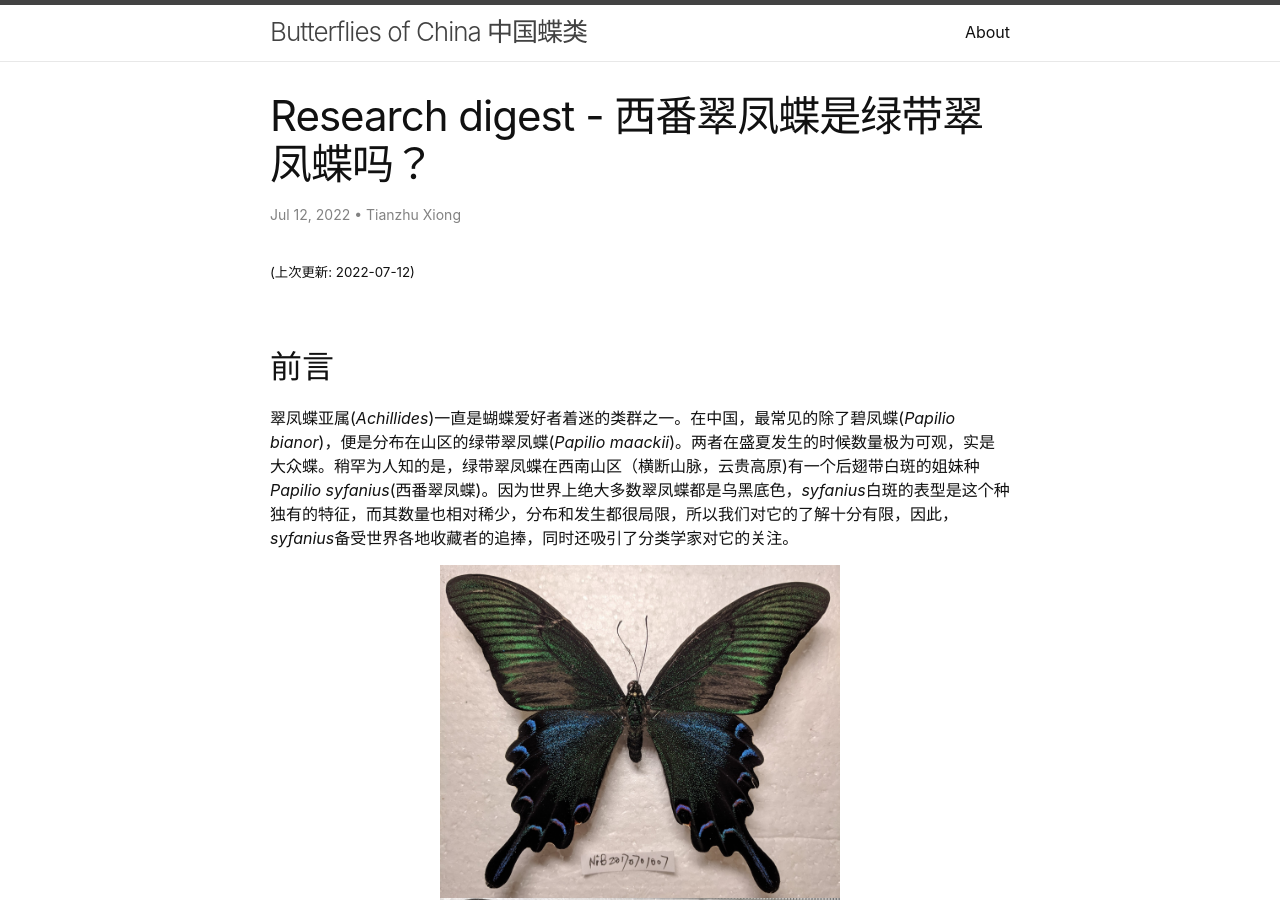
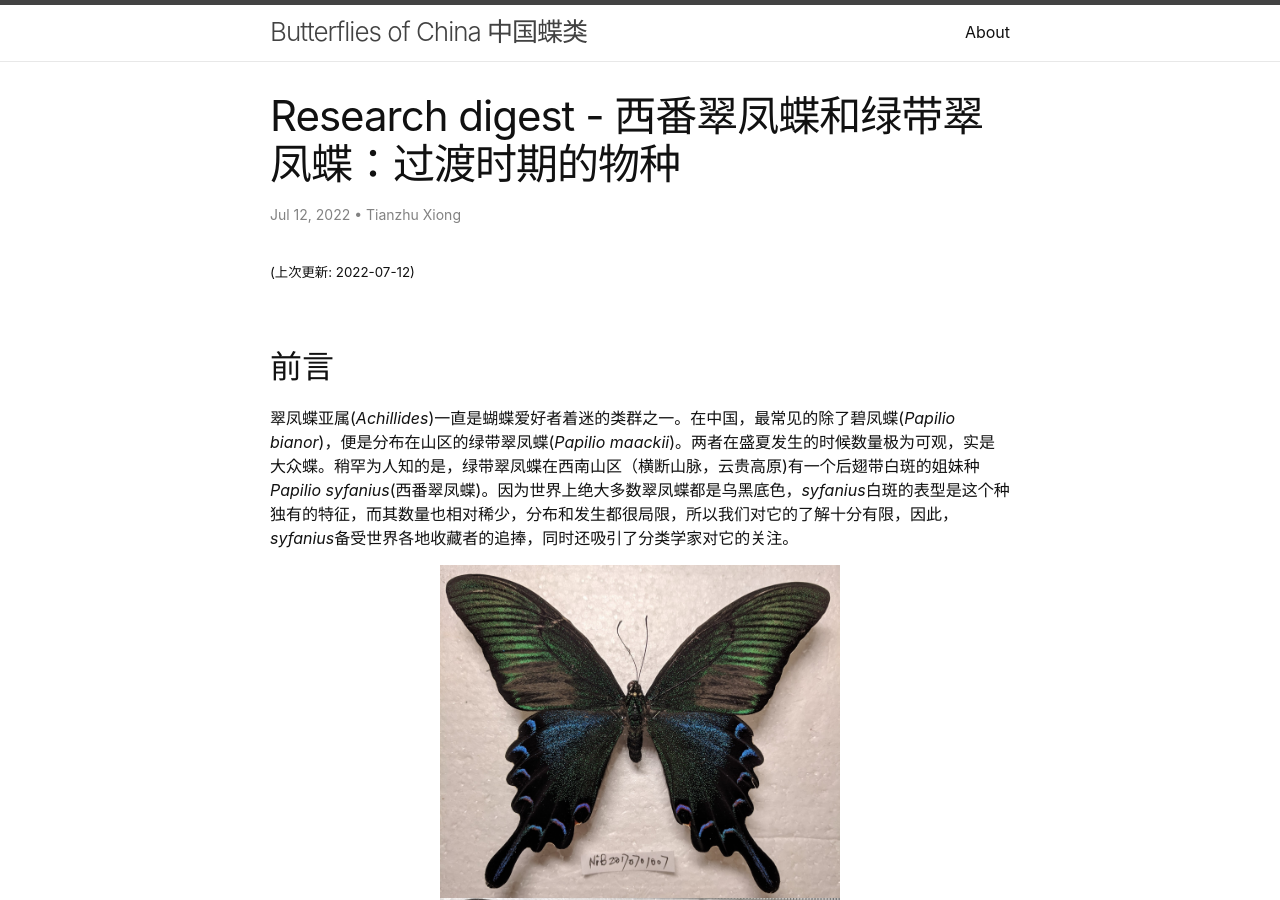
Before and after one commit to tzxiong/Butterflies-of-China, a Jekyll site: the page built from _posts/2022-07-12-maackii-syfanius-CHN-post.md, in a window 1280 px wide and 900 px high. Built offline with Jekyll 4.4.1, drawn with Linux system fonts in a browser that asks for light colours.

Commit message:
Update 2022-07-12-maackii-syfanius-CHN-post.md

```diff
--- a/_posts/2022-07-12-maackii-syfanius-CHN-post.md
+++ b/_posts/2022-07-12-maackii-syfanius-CHN-post.md
@@ -1,6 +1,6 @@
 ---
 layout: post
-title: Research digest - 西番翠凤蝶是绿带翠凤蝶吗？
+title: Research digest - 西番翠凤蝶和绿带翠凤蝶：过渡时期的物种
 author: Tianzhu Xiong
 categories: Research
 ---
```
